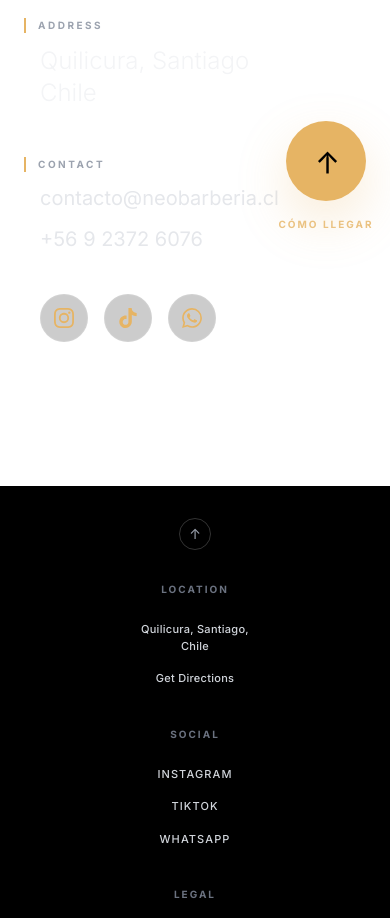
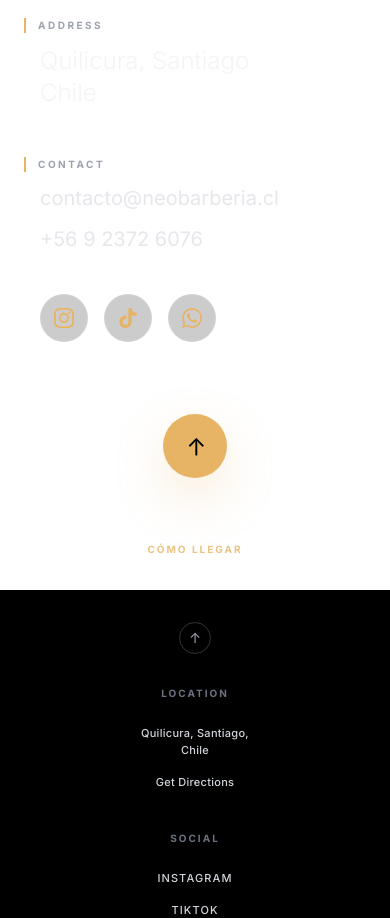
Before and after one commit to camilitwo/neo-barberia, a Next.js app: page / in a window 390 px wide. Shown: the part 3120-4038 px from the top of the page. Built offline with nearby package versions, Linux system fonts and the light colour scheme; no server answers.

Commit message:
Implement rebranding: update Contact component styles for improved layout and visual consistency

```diff
--- a/components/Contact.tsx
+++ b/components/Contact.tsx
@@ -135,16 +135,16 @@ export default function Contact() {
 
           <motion.div
             variants={itemVariants}
-            className="absolute right-2 sm:right-6 top-1/2 -translate-y-1/2 z-20"
+            className="mt-10 flex justify-center sm:mt-0 sm:block sm:absolute sm:right-6 sm:top-1/2 sm:-translate-y-1/2 z-20"
           >
             <a
               href={mapsDirections}
               target="_blank"
               rel="noopener noreferrer"
-              className="w-20 h-20 sm:w-24 sm:h-24 rounded-full bg-primary text-black shadow-[0_20px_50px_rgba(230,180,100,0.25)] flex items-center justify-center hover:scale-105 transition-transform duration-300 group focus-visible:outline-none focus-visible:ring-2 focus-visible:ring-accent"
+              className="w-16 h-16 sm:w-24 sm:h-24 rounded-full bg-primary text-black shadow-[0_20px_50px_rgba(230,180,100,0.25)] flex items-center justify-center hover:scale-105 transition-transform duration-300 group focus-visible:outline-none focus-visible:ring-2 focus-visible:ring-accent"
               aria-label="Cómo llegar"
             >
-              <span className="text-3xl sm:text-4xl transform -rotate-45 group-hover:rotate-0 transition-transform duration-300">↗</span>
+              <span className="text-2xl sm:text-4xl transform -rotate-45 group-hover:rotate-0 transition-transform duration-300">↗</span>
             </a>
             <span className="absolute top-full left-1/2 -translate-x-1/2 mt-4 text-[10px] font-bold uppercase tracking-[0.2em] text-primary whitespace-nowrap opacity-80">
               Cómo llegar
```
